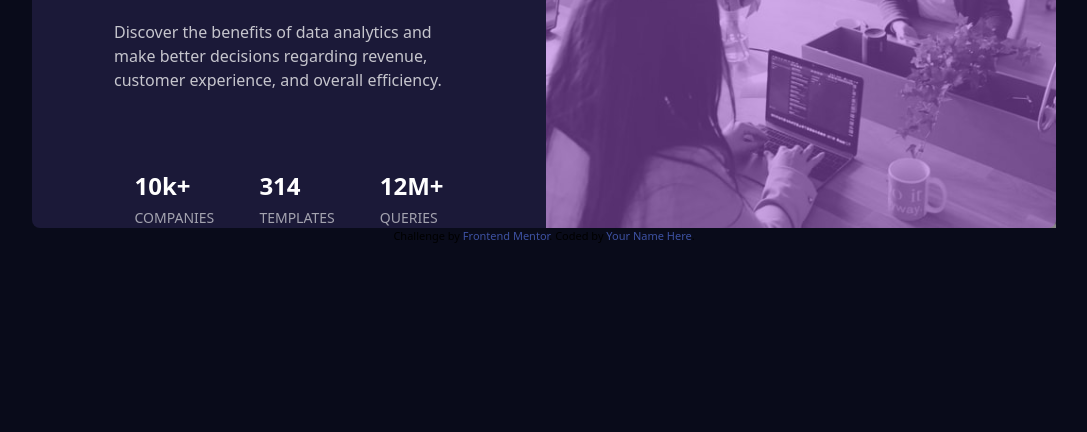
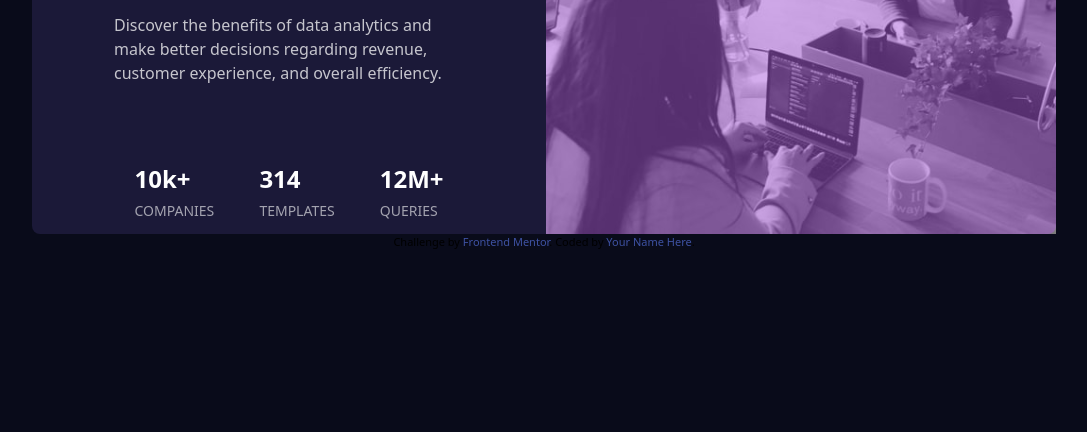
Before and after one commit to enderbone/stats-preview-card-component, a website: page dist/index.html in a window 1280 px wide. Shown: the part 368-800 px from the top of the page, without its empty margins (96-1183 px from the left). Drawn offline with Linux system fonts and the light colour scheme.

Commit message:
Finally done

```diff
--- a/dist/index.html
+++ b/dist/index.html
@@ -39,12 +39,17 @@
 
     </section>
 
-        <div class="relative w-wimg overflow-hidden max-sm:rounded-t-lg after:content-[''] after:absolute after:bg-accent after:w-full after:h-full after:opacity-50 after:rounded-r-lg">
-          <picture class="absolute inset-0 w-full h-full rounded-r-lg bsolute max-sm:rounded-t-lg">
-            <source media="(max-width: 640px)" srcset="../images/image-header-mobile.jpg">
-            <img class="object-cover w-full h-full" src="../images/image-header-desktop.jpg" alt="image-header-desktop">
-          </picture>
-        </div>
+    <div class="relative h-full overflow-hidden w-wimg max-sm:w-full max-sm:h-64">
+      <picture class="block w-full h-full">
+        <!-- Imagem para mobile -->
+        <source media="(max-width: 640px)" srcset="../images/image-header-mobile.jpg">
+        <!-- Imagem padrão para desktop -->
+        <img class="object-cover w-full h-full" src="../images/image-header-desktop.jpg" alt="Imagem de destaque">
+      </picture>
+
+      <!-- Camada de sobreposição -->
+      <div class="absolute inset-0 rounded-r-lg opacity-50 bg-accent max-sm:rounded-t-lg"></div>
+    </div>
 
   </main>
 
```
Also changed, not shown: dist/style.css.
